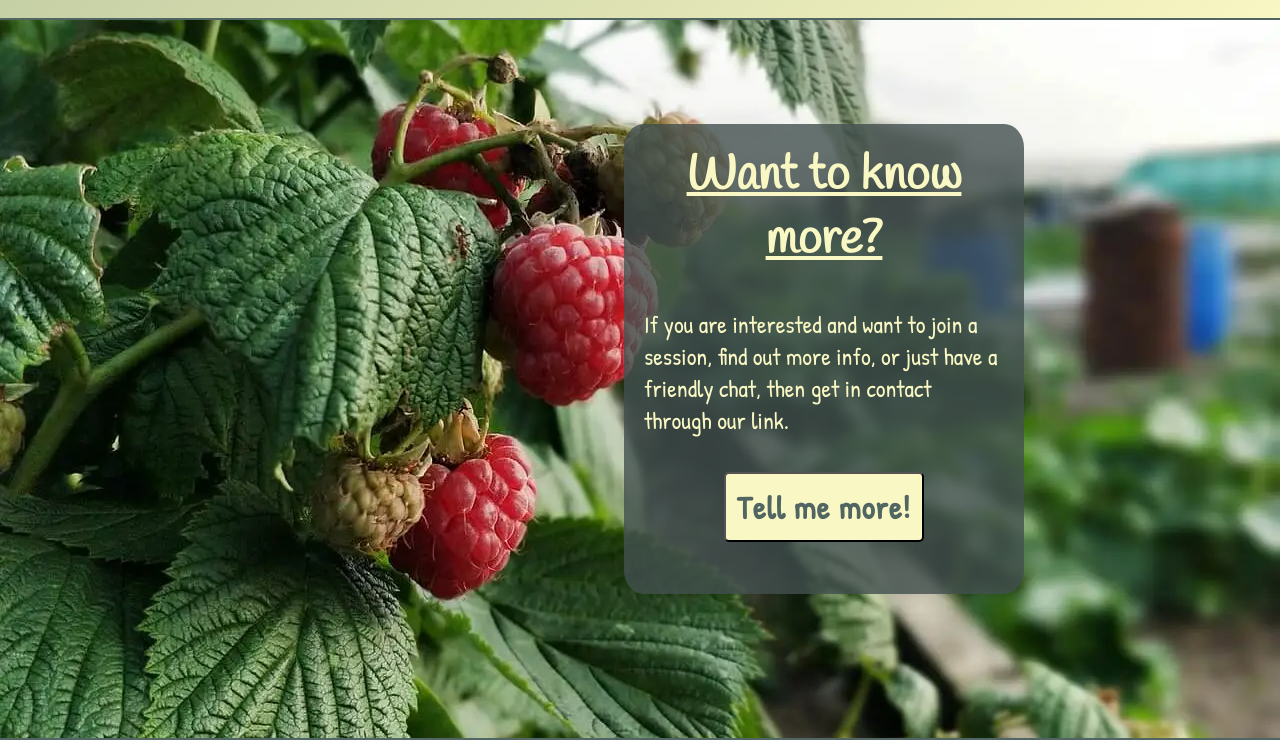
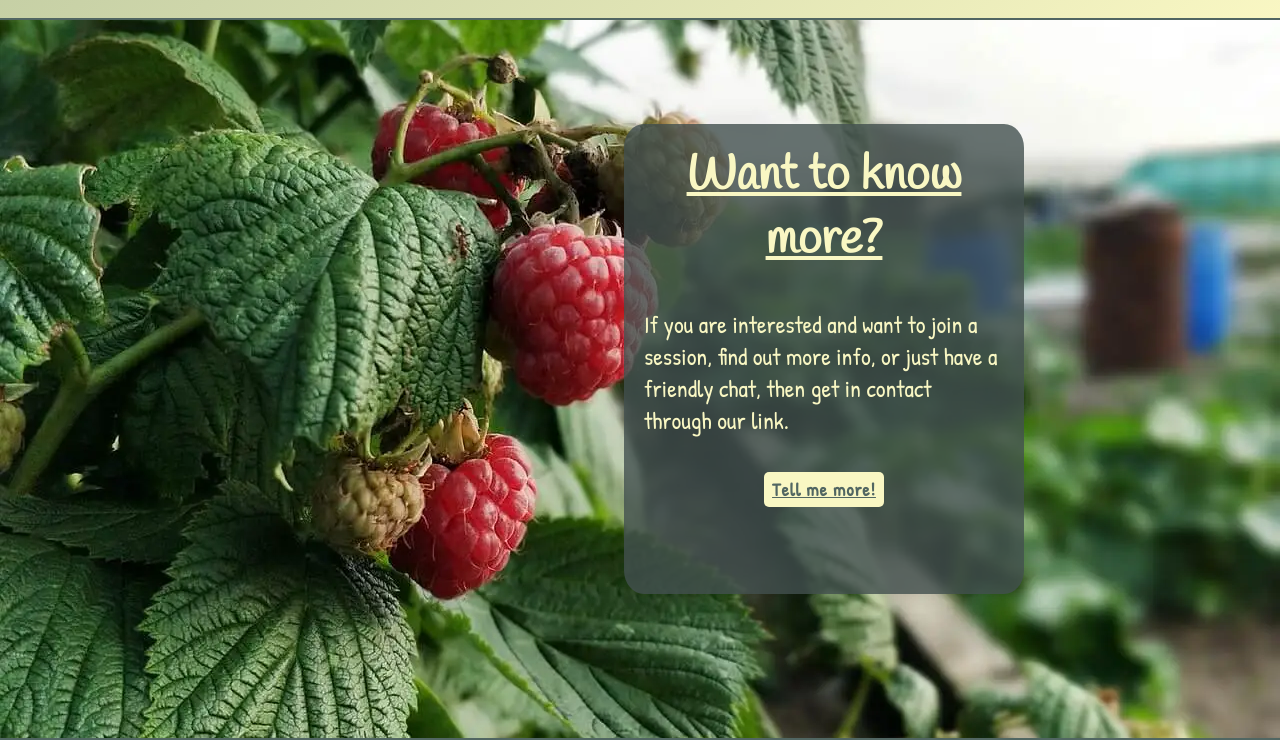
Before and after one commit to KyleMardell/ci-project-1, a plain HTML site: page index.html in a window 1280 px wide. Shown: the part 2644-3384 px from the top of the page. Drawn offline with Linux system fonts and the light colour scheme.

Commit message:
Fix button/a link on homepage. Adjusted styles to fit.

```diff
--- a/assets/css/style.css
+++ b/assets/css/style.css
@@ -219,10 +219,12 @@ main {
     margin: 10% 0;
 }
 
-#cta-text button {
+#cta-text a {
     width: 120px;
     height: 35px;
     font-family: "Patrick Hand", sans-serif;
+    text-align: center;
+    padding: 5px;
     font-size: large;
     font-weight: bold;
     letter-spacing: 1px;
--- a/index.html
+++ b/index.html
@@ -104,7 +104,7 @@
             <div id="cta-text">
                 <h3>Want to know more?</h3>
                 <p>If you are interested and want to join a session, find out more info, or just have a friendly chat, then get in contact through our link.</p>
-                <a href="contact.html"><button class="cta-button">Tell me more!</button></a>
+                <a href="contact.html">Tell me more!</a>
             </div>
         </section>
     </main>
```
